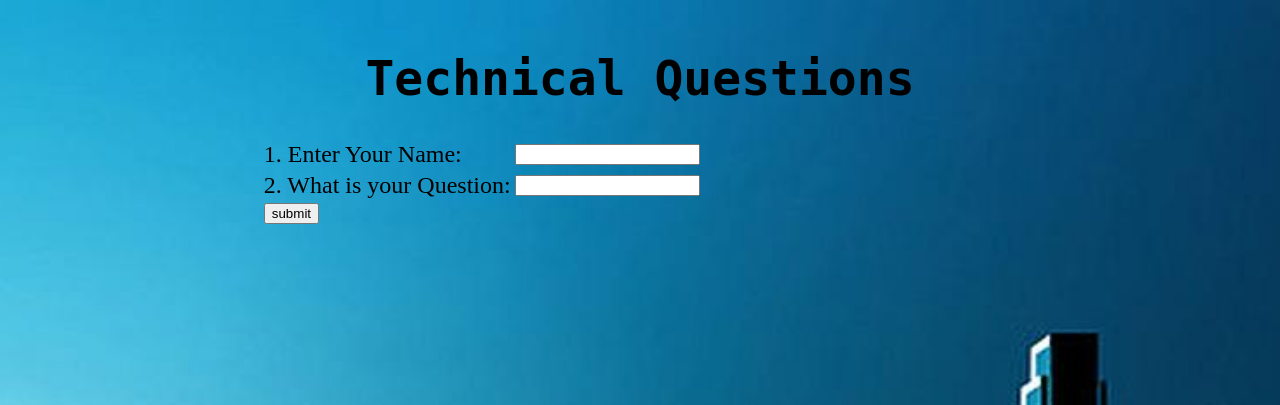
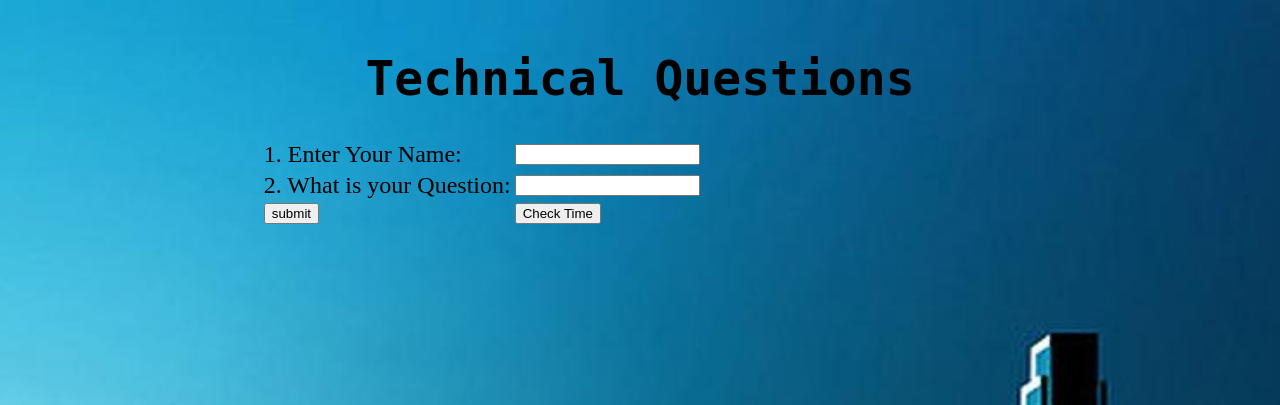
Before and after one commit to MaebhRuby/FirstSample, a PHP site: page / in a window 1280 px wide. Shown: the top 405 px of the page. Run offline with PHP 8.4, Linux system fonts and the light colour scheme; some libraries are stand-ins or nearby versions.

Commit message:
initial working get Time function added

```diff
--- a/index.php
+++ b/index.php
@@ -16,6 +16,7 @@ error_reporting(-1);
       <!-- Links to connect and allow jquery be used in the code -->
         <script src="http://code.jquery.com/jquery-1.10.2.js"></script>
           <script src="http://code.jquery.com/ui/1.11.4/jquery-ui.js"></script>
+            <script src="http://code.jquery.com/jquery-1.11.3.min.js"></script>
             <link rel="stylesheet" href="http://code.jquery.com/ui/1.11.4/themes/smoothness/jquery-ui.css">
         <link rel="stylesheet" type="text/css" href="style.css"/>
     <link rel="stylesheet" href="/resources/demos/style.css">
@@ -56,6 +57,24 @@ error_reporting(-1);
           $( "#somedialog" ).dialog();
     }
 
+    function getTime(){
+      //Using url generated from api website get data
+      $.get("https://api.xmltime.com/timeservice?accesskey=68k4A001h3&expires=2016-04-07T21%3A32%3A31%2B00%3A00&signature=yBK%2BHU2IBGo7opSjiXGXlEy%2Bkac%3D&version=2&out=xml&placeid=norway%2Foslo",
+      function( data ) {
+
+        //convert the xml data to a string
+        xml = new XMLSerializer().serializeToString(data.documentElement);
+        //pass to the jquery parser to allow for selections to be made
+        xmlDoc = $.parseXML( xml ),
+        //assign the parsed data to a variable
+        $xml = $( xmlDoc ),
+        //select a section -time - of the parsed data
+        $title = $xml.find( "time" );
+        $( "#time" ).append( $title.text() );
+
+      });
+    }
+
     //setInterval(function(){ checkForAnswer(); }, 3000);
         </script>
 
@@ -77,6 +96,8 @@ error_reporting(-1);
       </tr>
         <tr>
           <td><button id = "button1" onclick="askquestion();">submit</button></td>
+          <td><button id = "button2" onclick="getTime();">Check Time</button></td>
+          <td><p id="time"></p></td>
         </tr>
       </table>
   </article>
```
